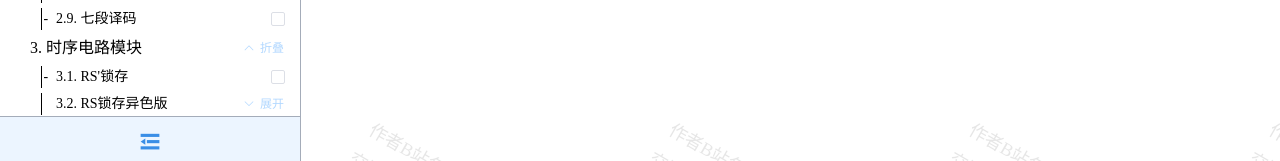
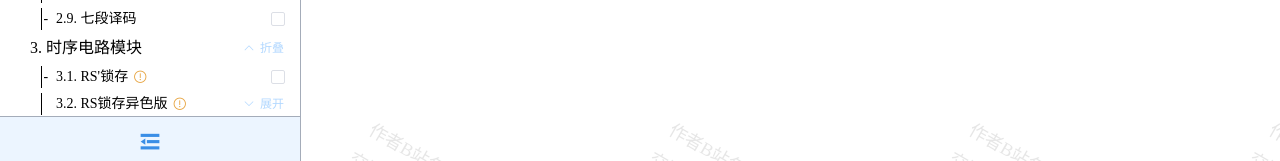
Before and after one commit to cying314/dspBuildingDesigner, a Vue app: page / in a window 1280 px wide. Shown: the part 634-795 px from the top of the page. Built offline with nearby package versions, Linux system fonts and the light colour scheme.

Commit message:
基础组件配置增加tip功能，rs锁存增加tip提示不稳定

```diff
--- a/public/static/data/baseModelsConfig.json
+++ b/public/static/data/baseModelsConfig.json
@@ -64,12 +64,14 @@
     "list": [
       {
         "name": "RS'锁存",
+        "tip": "基于锁存环带设计，可能导致不稳定，如：快速切换RS输入导致产生信号毛刺",
         "path": "./static/data/RS'锁存.json"
       },
       {
         "isGroup": true,
         "expand": false,
         "name": "RS锁存异色版",
+        "tip": "基于锁存环带设计，可能导致不稳定，如：快速切换RS输入导致产生信号毛刺",
         "list": [
           {
             "name": "RS'锁存_红转蓝",
@@ -91,6 +93,7 @@
       },
       {
         "name": "主从触发器",
+        "tip": "基于锁存环带设计，可能导致不稳定，如：快速切换CLK输入导致Q、Q'同时输出中电平",
         "path": "./static/data/主从触发器.json"
       }
     ]
--- a/src/components/BaseModelList.vue
+++ b/src/components/BaseModelList.vue
@@ -4,6 +4,7 @@
       <template v-if="bm.isGroup">
         <li class="item groupTitle" :key="'title_'+index">
           <span>{{pIndex+(index+1)+'. '}}{{bm.name}}</span>
+          <i v-if="bm.tip" class="el-icon-warning-outline tipsIcon" :title="bm.tip"></i>
           <div class="item_rt">
             <div class="item_btns">
               <el-button type="text" :icon="bm.expand?'el-icon-arrow-up':'el-icon-arrow-down'" size="small" @click="$set(bm,'expand',!bm.expand)">{{bm.expand?'折叠':'展开'}}</el-button>
@@ -28,6 +29,7 @@
       </template>
       <li v-else-if="bm.data" class="item modelItem" :key="'base_'+index" draggable @dragstart="$emit('handleItemDragStart')" @dragend="$emit('handleModelDragEnd',bm.data)">
         <span>{{pIndex+(index+1)+'. '}}{{bm.name}}</span>
+        <i v-if="bm.tip" class="el-icon-warning-outline tipsIcon" :title="bm.tip"></i>
         <div class="item_rt">
           <el-checkbox v-if="dbcCreate" :value="selectModelType=='base'&&selectModel==bm.data" @click.native.prevent="$emit('changeSelectModel','base',bm.data)" title="勾选双击创建的组件"></el-checkbox>
         </div>
@@ -76,6 +78,10 @@ $barColor: $--color-primary-light-9;
     }
     &:hover {
       background: $barColor;
+    }
+    .tipsIcon {
+      margin-left: 5px;
+      color: var(--color-warning);
     }
     .item_rt {
       flex-shrink: 0;
--- a/src/views/Designer.vue
+++ b/src/views/Designer.vue
@@ -566,6 +566,7 @@ export default {
                 expand: !!config.expand,
                 name: config.name,
                 list: subList,
+                tip: config.tip,
               });
               resolve();
             });
@@ -583,6 +584,7 @@ export default {
                   isGroup: false,
                   name: config.name,
                   data: data,
+                  tip: config.tip,
                 });
               })
               .catch(() => {
```
